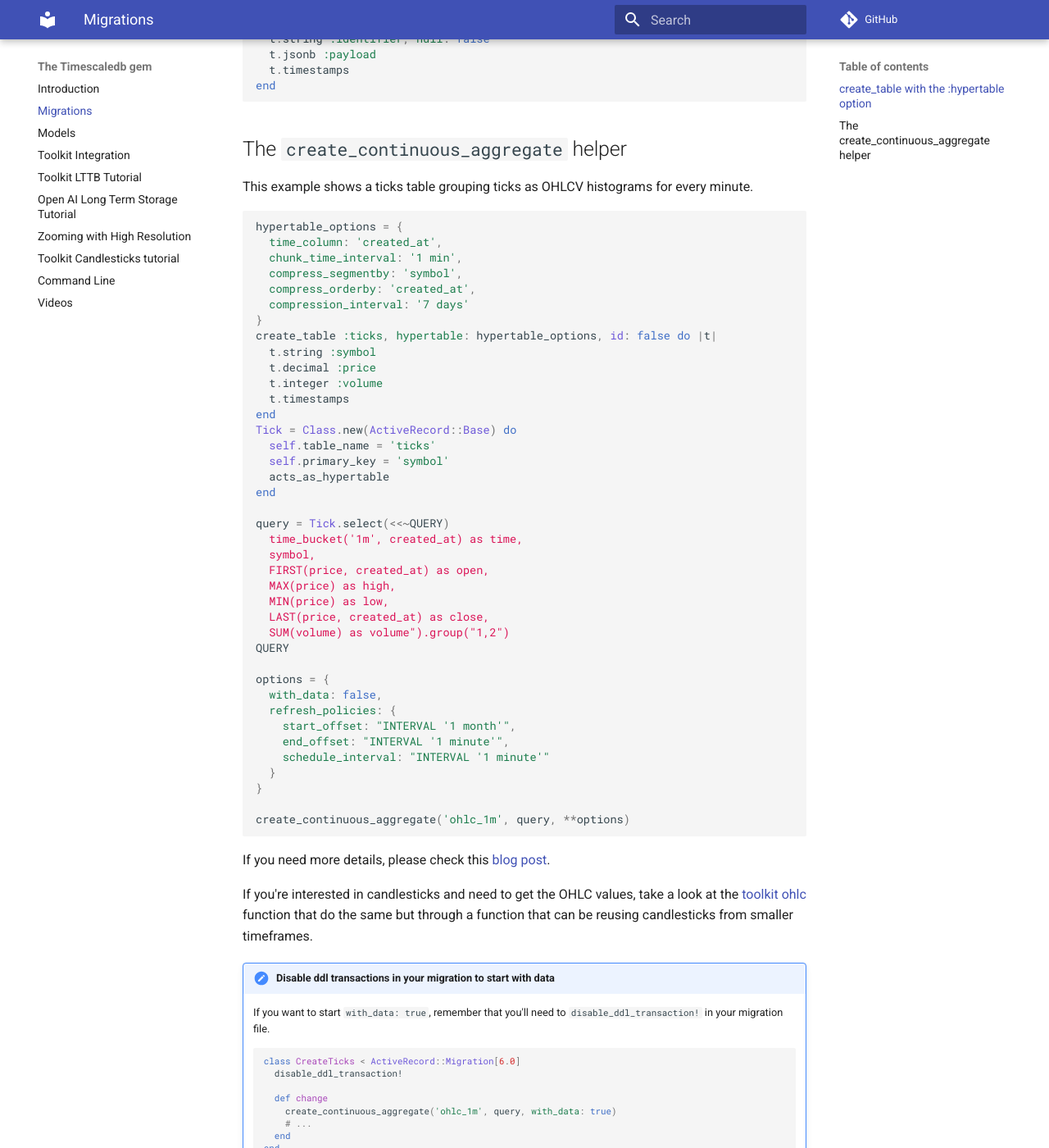
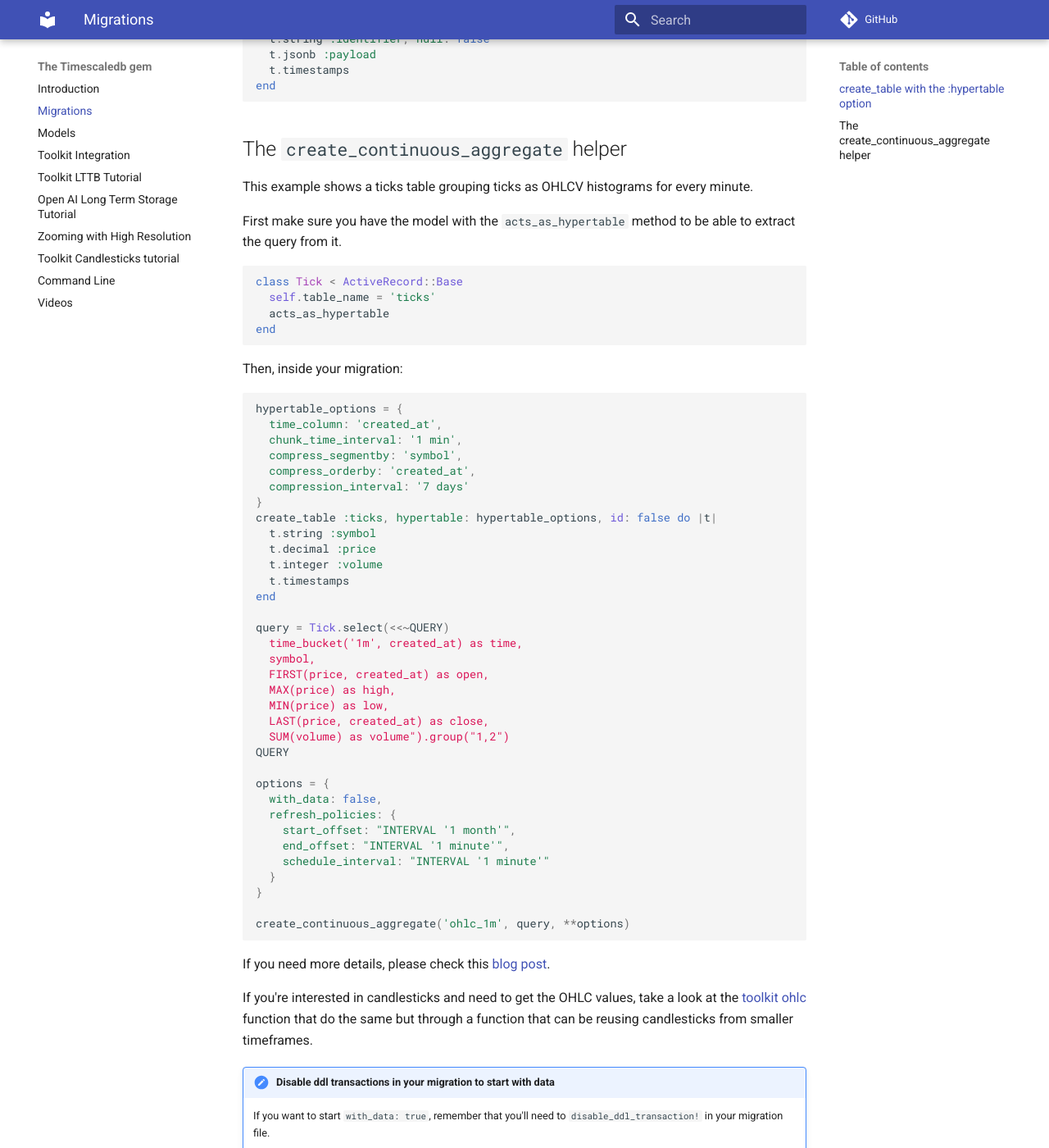
Before and after one commit to jonatas/timescaledb, an MkDocs documentation site: the page built from docs/migrations.md, in a window 1280 px wide and 1400 px high, scrolled down 447 px. Shown: the whole window at 82% size. Built offline with MkDocs 1.6.1 and Material for MkDocs 9.7.7, drawn with Linux system fonts in a browser that asks for light colours; comment, search, counter and statistics services are not loaded.

Commit message:
Improve example

````diff
--- a/docs/migrations.md
+++ b/docs/migrations.md
@@ -25,6 +25,18 @@ end
 This example shows a ticks table grouping ticks as OHLCV histograms for every
 minute.
 
+First make sure you have the model with the `acts_as_hypertable` method to be
+able to extract the query from it.
+
+```ruby
+class Tick < ActiveRecord::Base
+  self.table_name = 'ticks'
+  acts_as_hypertable
+end
+```
+
+Then, inside your migration:
+
 ```ruby
 hypertable_options = {
   time_column: 'created_at',
@@ -38,11 +50,6 @@ create_table :ticks, hypertable: hypertable_options, id: false do |t|
   t.decimal :price
   t.integer :volume
   t.timestamps
-end
-Tick = Class.new(ActiveRecord::Base) do
-  self.table_name = 'ticks'
-  self.primary_key = 'symbol'
-  acts_as_hypertable
 end
 
 query = Tick.select(<<~QUERY)
@@ -79,7 +86,7 @@ function that can be reusing candlesticks from smaller timeframes.
     `disable_ddl_transaction!` in your migration file.
 
     ```ruby
-    class CreateTicks < ActiveRecord::Migration[6.0]
+    class CreateCaggsWithData < ActiveRecord::Migration[7.0]
       disable_ddl_transaction!
 
       def change
````
